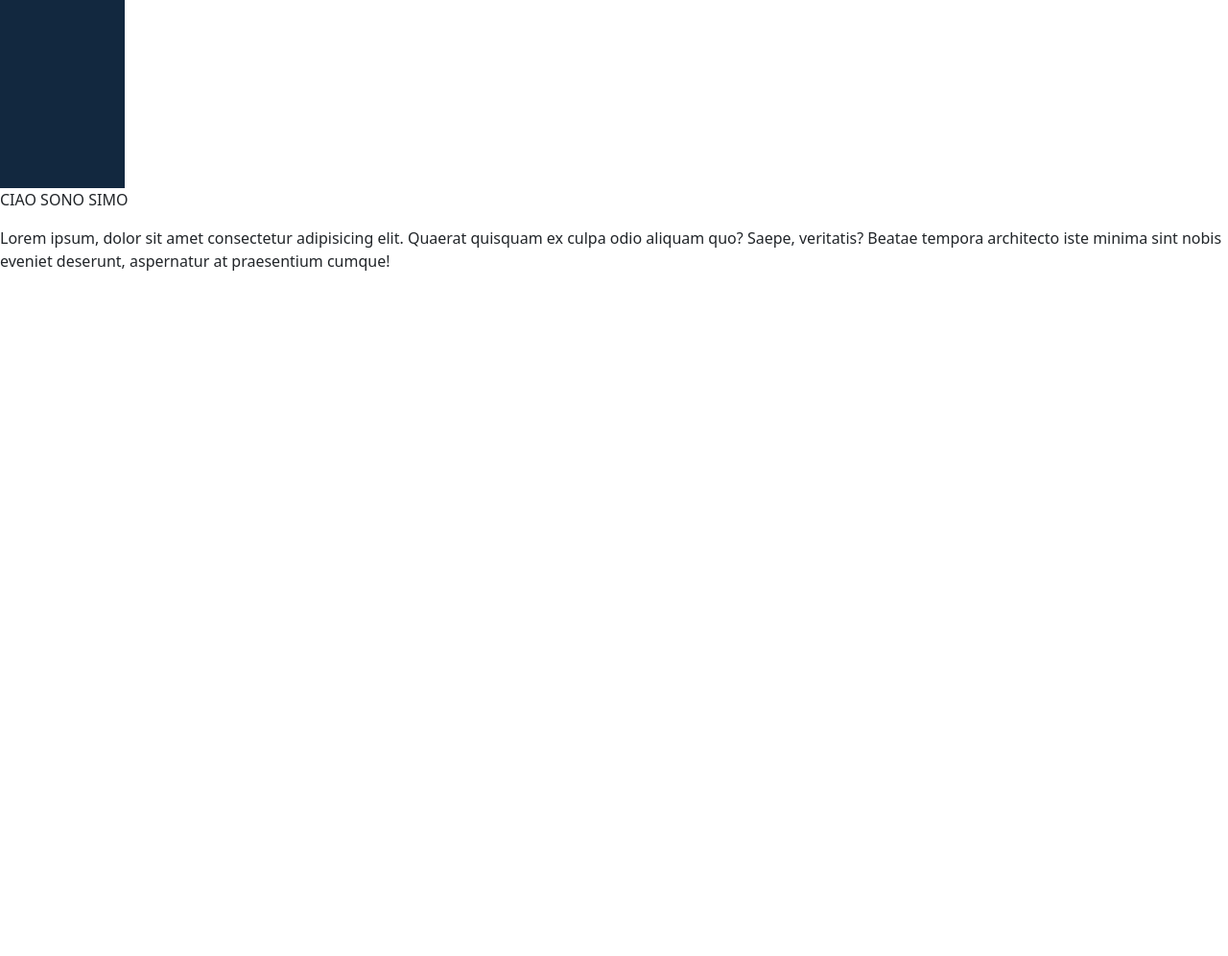
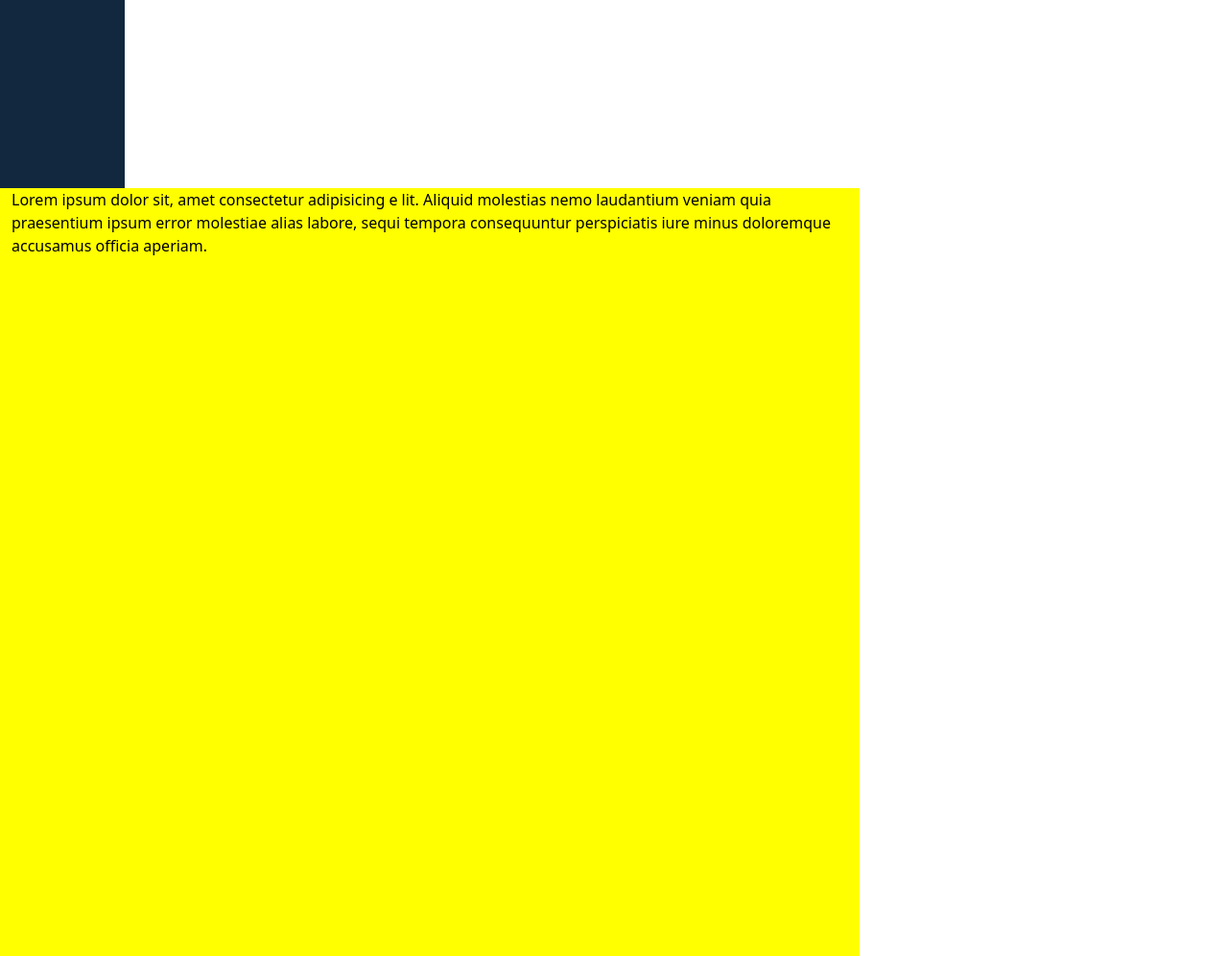
Before and after one commit to SimonaCartolina/html-css-bootstrap-dashboard, a plain HTML site: page index.html in a window 1280 px wide. Shown: the part 690-1686 px from the top of the page at 96% size. Before the commit the page ends 990 px from the top, so only its background shows below. Drawn offline with nearby package versions, Linux system fonts and the light colour scheme.

Commit message:
trying main

```diff
--- a/index.css
+++ b/index.css
@@ -16,5 +16,6 @@ aside li{
 main{
     background-color: yellow;
     color:black;
-    width:calc(100% - 130px);
+    width:70vw;
+    height:100vh;
 }
--- a/index.html
+++ b/index.html
@@ -54,7 +54,9 @@
     </nav>
 
     <aside>
-        <div class="container-fluid d.flex d.flex-column py-4">
+
+        <div class="container-fluid py-4">
+
                 <ul>
                     <li>
                         <i class="fa-solid fa-house fs-5" style="color: #ffffff;"></i>
@@ -72,15 +74,16 @@
                         <i class="fa-sharp fa-solid fa-gear" style="color: #ffffff;"></i>
                     </li>
                 </ul>
+
             </div>
+
         </aside>
 
-    <header>
-        <p>CIAO SONO SIMO</p>
-    </header>
-
-    <p>Lorem ipsum, dolor sit amet consectetur adipisicing elit. Quaerat quisquam ex culpa odio aliquam quo? Saepe, veritatis? Beatae tempora architecto iste minima sint nobis eveniet deserunt, aspernatur at praesentium cumque!</p>
-
-
+    <main>
+        <div class="container-fluid">
+                <p>Lorem ipsum dolor sit, amet consectetur adipisicing e
+                    lit. Aliquid molestias nemo laudantium veniam quia praesentium ipsum error molestiae alias labore, sequi tempora consequuntur perspiciatis iure minus doloremque accusamus officia aperiam.</p>
+        </div>
+    </main>
 </body>
 </html>
```
Lines whose indentation alone changed are shown as unchanged.
